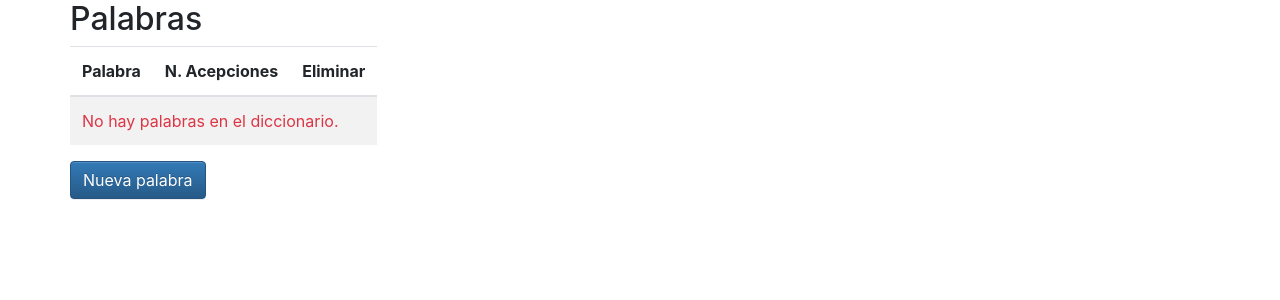
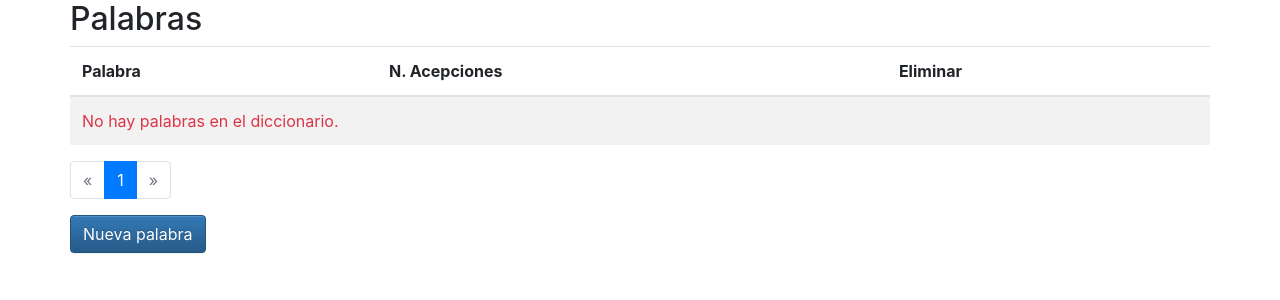
Before and after one commit to eduardofilo/test_app, a Django app: page / in a window 1280 px wide. Shown: the part 58-358 px from the top of the page. Run offline with Django 3.2, Linux system fonts and the light colour scheme; data that the repository does not hold is empty; some libraries are stand-ins or nearby versions.

Commit message:
Pagination in 'word_list' View.

```diff
--- a/dictionary/templates/dictionary/word_list.html
+++ b/dictionary/templates/dictionary/word_list.html
@@ -8,7 +8,6 @@
         </div>
     </div>
     <div class="row">
-        <div class="col-xs-12">
         <table class="table table-hover table-striped">
             <thead>
                 <tr>
@@ -31,6 +30,54 @@
             {% endfor %}
             </tbody>
         </table>
+    </div>
+    <div class="row">
+        <div class="col-xs-12">
+            <nav aria-label="Navegación">
+                <ul class="pagination">
+                    {% if page_obj.has_previous %}
+                    <li class="page-item">
+                        <a class="page-link" href="?page={{ page_obj.previous_page_number }}" aria-label="Previous">
+                        <span aria-hidden="true">&laquo;</span>
+                        </a>
+                    </li>
+                    {% else %}
+                    <li class="page-item disabled">
+                        <a class="page-link" href="#" tabindex="-1" aria-disabled="true">
+                            <span aria-hidden="true">&laquo;</span>
+                        </a>
+                    </li>
+                    {% endif %}
+                    {% for pagina in page_obj.paginator.page_range %}
+                    {% if pagina <= page_obj.number|add:10 and pagina >= page_obj.number|add:-10 %}
+                        {% ifequal pagina page_obj.number %}
+                    <li class="page-item active" aria-current="page">
+                        <span class="page-link">{{ pagina }} <span class="sr-only">(current)</span></span>
+                    </li>
+                        {% else %}
+                    <li class="page-item"><a class="page-link" href="?page={{ pagina }}">{{ pagina }}</a></li>
+                        {% endifequal %}
+                    {% endif %}
+                    {% endfor %}
+                    {% if page_obj.has_next %}
+                    <li class="page-item">
+                        <a class="page-link" href="?page={{ page_obj.next_page_number }}" aria-label="Next">
+                        <span aria-hidden="true">&raquo;</span>
+                        </a>
+                    </li>
+                    {% else %}
+                    <li class="page-item disabled">
+                        <a class="page-link" href="#" tabindex="-1" aria-disabled="true">
+                            <span aria-hidden="true">&raquo;</span>
+                        </a>
+                    </li>
+                    {% endif %}
+                </ul>
+            </nav>
+        </div>
+    </div>
+    <div class="row">
+        <div class="col-xs-12">
             <a class="btn btn-primary" href="{% url 'dictionary:word_create' %}" role="button">Nueva palabra</a>
         </div>
     </div>
--- a/dictionary/views.py
+++ b/dictionary/views.py
@@ -1,3 +1,4 @@
+from django.conf import settings
 from django.db import transaction
 from django.shortcuts import render
 from django.urls import reverse_lazy
@@ -9,6 +10,7 @@ from dictionary.models import Word
 
 class WordListView(generic.ListView):
     model = Word
+    paginate_by = settings.PAG_WORD
 
 
 class WordCreateView(generic.CreateView):
--- a/testapp/settings.py
+++ b/testapp/settings.py
@@ -127,4 +127,8 @@ USE_TZ = True
 STATIC_URL = '/static/'
 STATIC_ROOT = os.path.join(BASE_DIR, "static")
 
+#
 CRISPY_TEMPLATE_PACK = 'bootstrap4'
+
+# Paginations
+PAG_WORD = 10      # In 'word_list' View
```
Also changed, not shown: dictionary/forms.py (line endings or trailing spaces). Lines whose indentation alone changed are shown as unchanged.
